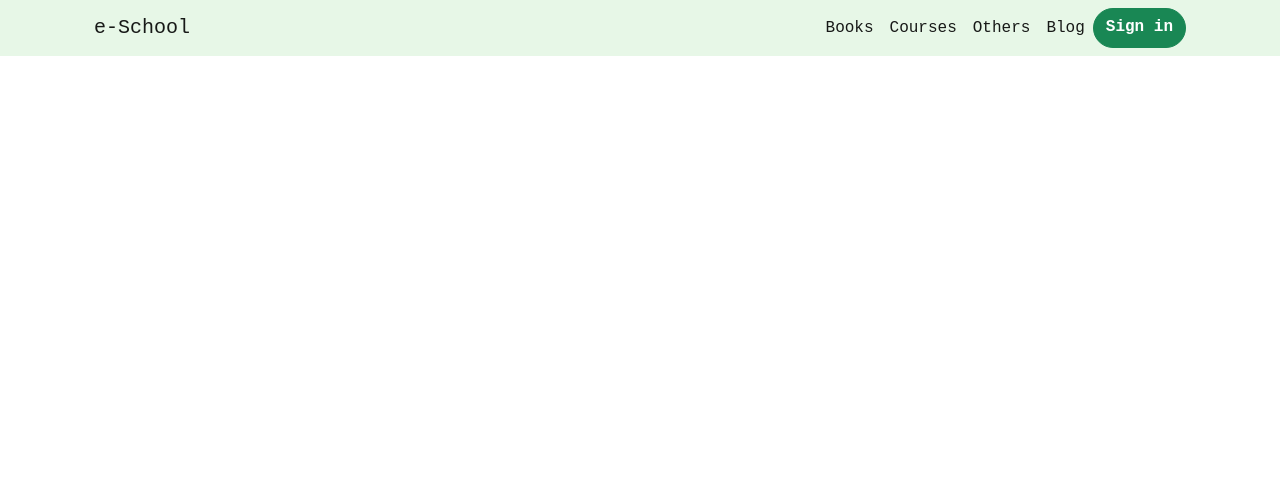
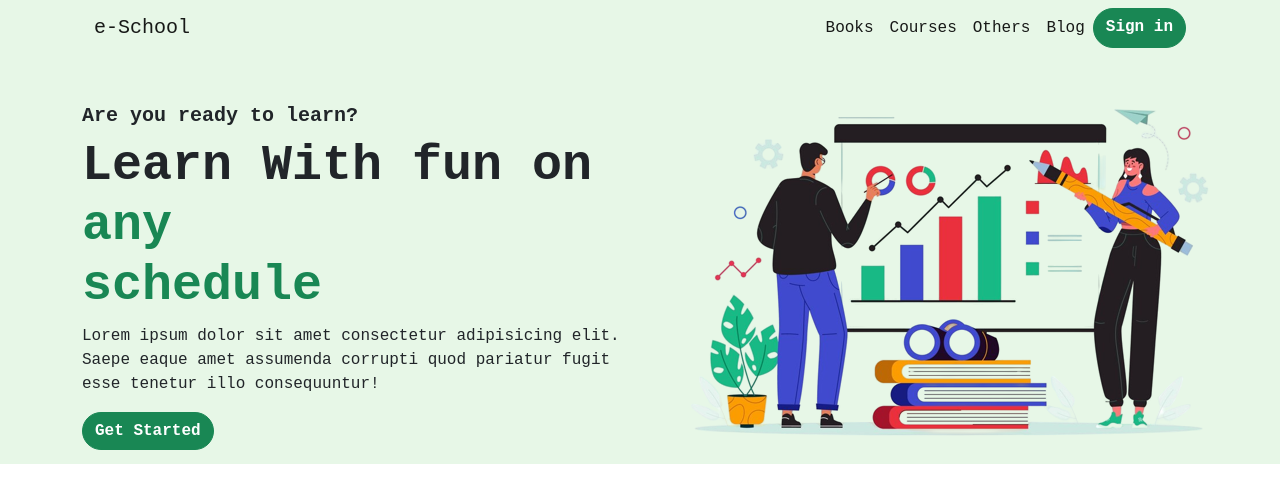
Before and after one commit to mdarifhossain1122/e-School, a plain HTML site: page index.html in a window 1280 px wide. Drawn offline with nearby package versions, Linux system fonts and the light colour scheme.

Commit message:
Hero section

```diff
--- a/index.html
+++ b/index.html
@@ -47,6 +47,24 @@
     </section>
     <!--Header section End-->
 
+    <!--Hero Section Start-->
+    <section class="hero-section">
+        <section class="container">
+            <div class="row">
+                <div class="col-md-6 pt-5 learn">
+                    <h5>Are you ready to learn?</h5>
+                    <h1>Learn With fun on <span class="text-success">any<br>schedule</span></h1>
+                    <p>Lorem ipsum dolor sit amet consectetur adipisicing elit. Saepe eaque amet assumenda corrupti quod pariatur fugit esse tenetur illo consequuntur!</p>
+                    <div class="btn btn-success">Get Started</div>
+                </div>
+                <div class="col-md-6">
+                    <img src="./online_school-removebg-preview.png" alt="">
+                </div>
+            </div>
+        </section>
+    </section>
+    <!--Hero Section End-->
+
 
 
 
--- a/style.css
+++ b/style.css
@@ -12,3 +12,15 @@
     border-radius: 50px !important;
     font-weight: 700 !important;
 }
+
+/**Hero section**/
+.hero-section{
+    background-color: rgb(231, 247, 231);
+}
+.learn h5{
+    font-weight: 700;
+}
+.learn h1{
+    font-weight: 700;
+    font-size: 50px;
+}
```
Also changed, not shown: hand-drawn-business-strategy-with-statistics_52683-76711.jpg (added), online_school-removebg-preview.png (added).
